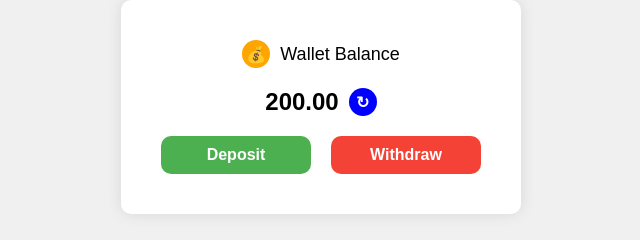
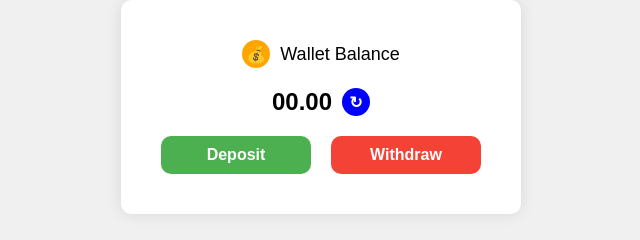
Before and after one commit to SAILAKANNAN/BIGWIN, a plain HTML site: page home.html in a window 1280 px wide. Shown: the top 240 px of the page, 319-959 px from the left. Drawn offline with Linux system fonts and the light colour scheme.

Commit message:
Update home.html

```diff
--- a/home.html
+++ b/home.html
@@ -307,7 +307,7 @@
         Wallet Balance
       </div>
       <div class="balance-container">
-        <div class="balance">200.00</div>
+        <div class="balance">00.00</div>
         <div class="refresh-button">↻</div>
       </div>
       <div class="action-buttons">
```
